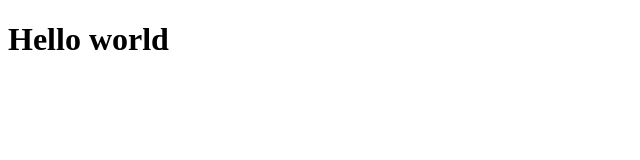
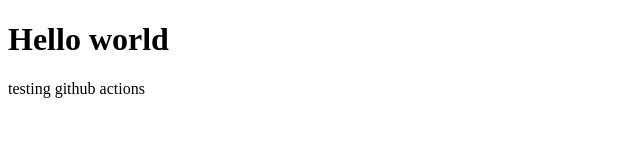
Before and after one commit to jaiparmani/learningActions, a plain HTML site: page index.html in a window 1280 px wide. Shown: the whole page, without its empty margins (0-640 px from the left). Drawn offline with Linux system fonts and the light colour scheme.

Commit message:
Hello world

```diff
--- a/index.html
+++ b/index.html
@@ -8,5 +8,6 @@
 </head>
 <body>
     <h1>Hello world</h1>
+    testing github actions
 </body>
 </html>
```
